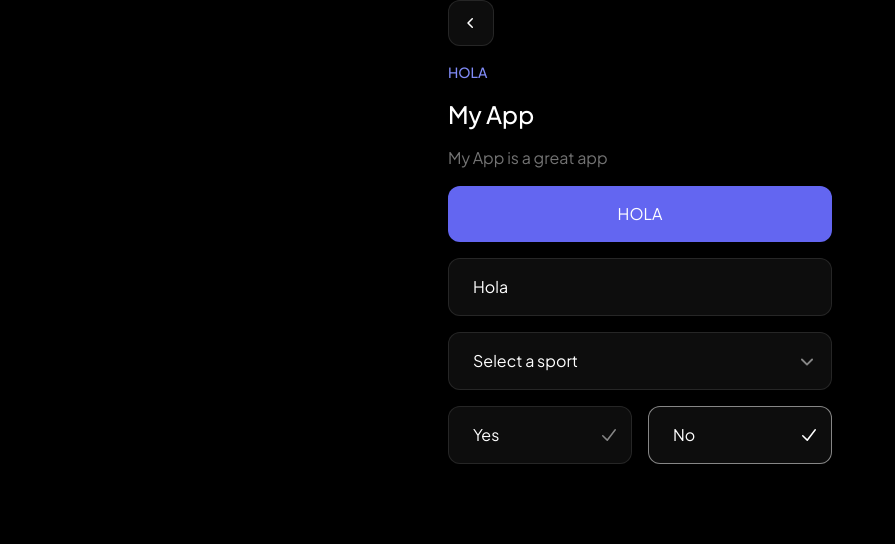
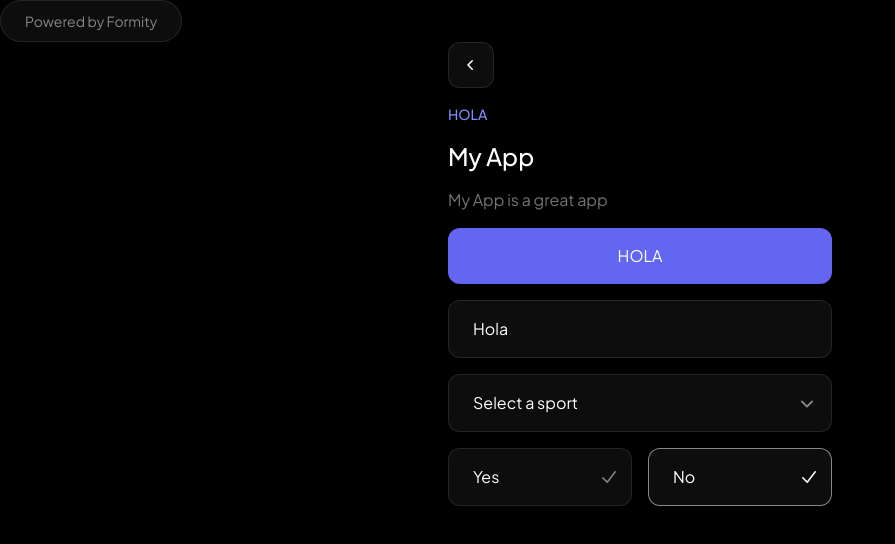
Before and after one commit to martiserra99/formity-template, a Next.js app: page / in a window 1280 px wide. Shown: the top 544 px of the page, without its empty margins (0-895 px from the left). Built offline with nearby package versions, Linux system fonts and the light colour scheme; a web font is replaced by a local one.

Commit message:
Added powered

```diff
--- a/src/app/page.tsx
+++ b/src/app/page.tsx
@@ -1,5 +1,6 @@
 "use client";
 
+import Powered from "@/components/powered";
 import Back from "@/components/back";
 import Label from "@/components/label";
 import Heading from "@/components/heading";
@@ -11,6 +12,8 @@ import RadioGroup from "@/components/radio-group";
 
 export default function Home() {
   return (
+    <>
+      <Powered />
       <div className="flex h-full flex-col items-center justify-center gap-2">
         <div className="w-96 space-y-4">
           <Back />
@@ -39,5 +42,6 @@ export default function Home() {
           />
         </div>
       </div>
+    </>
   );
 }
--- /dev/null
+++ b/src/components/powered.tsx
@@ -0,0 +1,18 @@
+import clsx from "clsx";
+
+interface PoweredProps {
+  className?: string;
+}
+
+export default function Powered({ className }: PoweredProps) {
+  return (
+    <div
+      className={clsx(
+        "text-white/50 border-white/10 bg-white/5 w-max select-none rounded-full border px-6 py-2.5 text-sm",
+        className,
+      )}
+    >
+      Powered by Formity
+    </div>
+  );
+}
```
Lines whose indentation alone changed are shown as unchanged.
